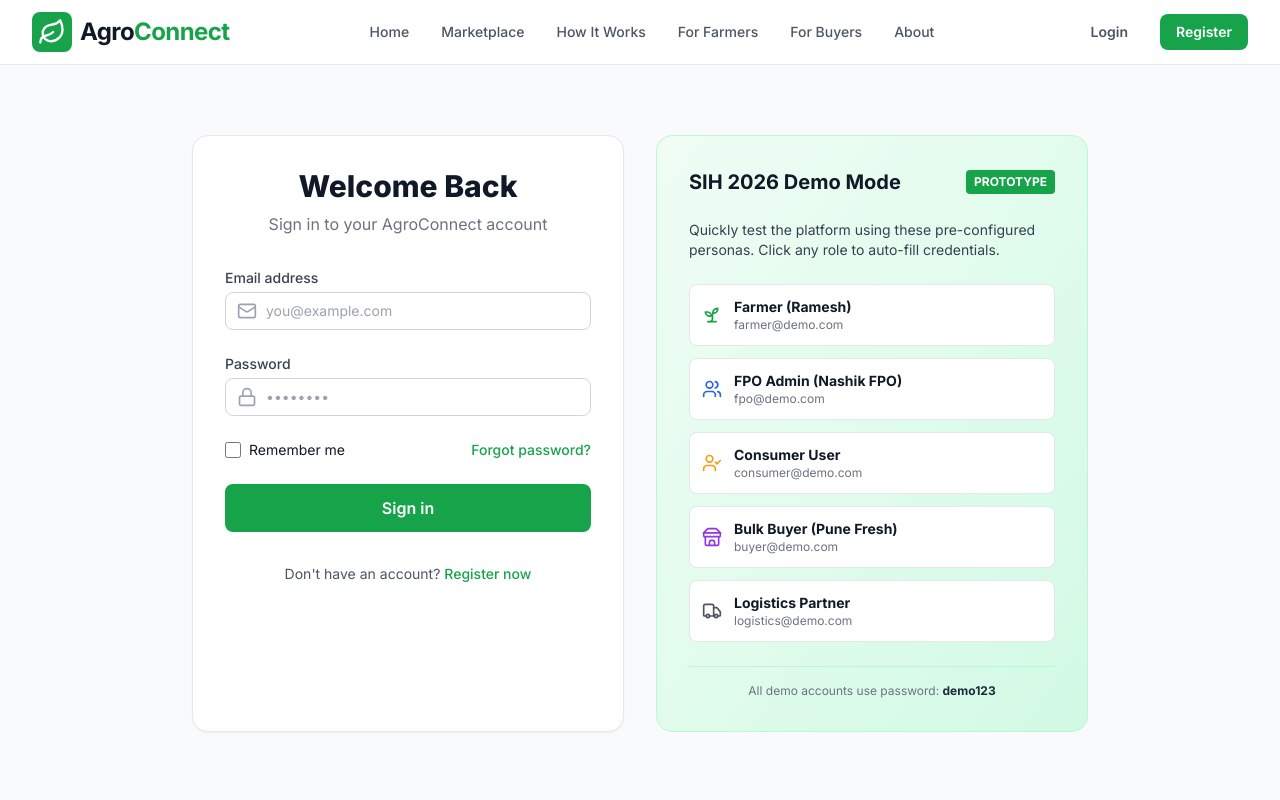
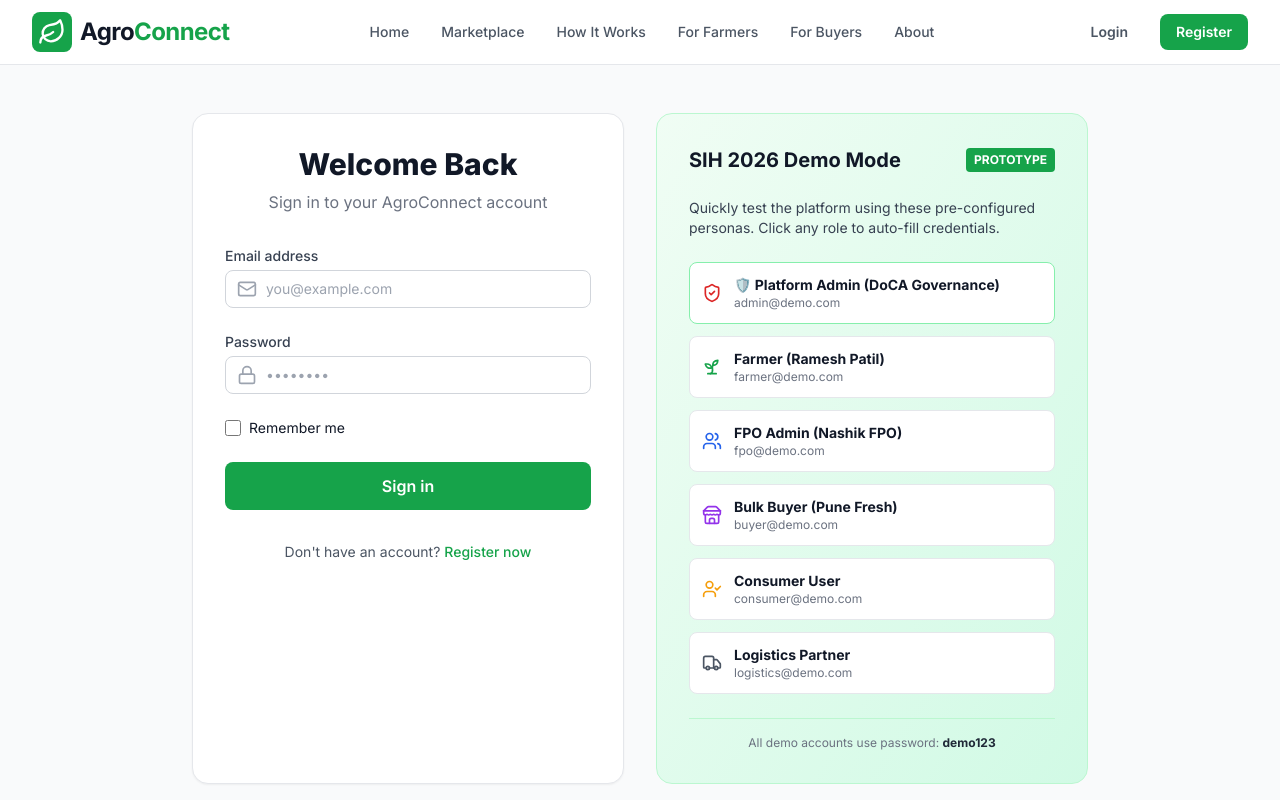
Before and after one commit to lokendrakkumar01/KisanDirect, a React (Vite) app in the folder client/: page /login in a window 1280 px wide. Shown: the top 800 px of the page. Built offline with nearby package versions, Linux system fonts and the light colour scheme.

Commit message:
Add localhost Admin Portal testing instructions and demo login to README.md

```diff
--- a/client/src/pages/auth/LoginPage.jsx
+++ b/client/src/pages/auth/LoginPage.jsx
@@ -1,9 +1,10 @@
 import React, { useState } from 'react';
 import { Link, useNavigate } from 'react-router-dom';
-import { Mail, Lock, UserCheck, Sprout, Store, Truck, ShieldAlert, Users } from 'lucide-react';
+import { Mail, Lock, UserCheck, Sprout, Store, Truck, ShieldAlert, Users, ShieldCheck } from 'lucide-react';
 import { PublicLayout } from '../../components/layout/PublicLayout';
 import { Button } from '../../components/ui/Button';
 import { useAuth, getRoleDashboardPath } from '../../contexts/AuthContext';
+
 export const LoginPage = () => {
     const [email, setEmail] = useState('');
     const [password, setPassword] = useState('');
@@ -11,6 +12,7 @@ export const LoginPage = () => {
     const [isLoading, setIsLoading] = useState(false);
     const { login } = useAuth();
     const navigate = useNavigate();
+
     const handleLogin = async (e) => {
         e.preventDefault();
         setError('');
@@ -26,11 +28,14 @@ export const LoginPage = () => {
             setIsLoading(false);
         }
     };
+
     const setDemoCreds = (demoEmail) => {
         setEmail(demoEmail);
         setPassword('demo123');
     };
-    return (<PublicLayout>
+
+    return (
+        <PublicLayout>
             <div className="min-h-[calc(100vh-64px)] flex items-center justify-center bg-gray-50 py-12 px-4 sm:px-6 lg:px-8">
                 <div className="w-full max-w-4xl grid grid-cols-1 md:grid-cols-2 gap-8">
 
@@ -41,9 +46,11 @@ export const LoginPage = () => {
                             <p className="text-gray-500 mt-2">Sign in to your AgroConnect account</p>
                         </div>
 
-            {error && (<div className="bg-red-50 border border-red-200 text-red-600 px-4 py-3 rounded-lg mb-6 flex items-center">
+                        {error && (
+                            <div className="bg-red-50 border border-red-200 text-red-600 px-4 py-3 rounded-lg mb-6 flex items-center">
                                 <ShieldAlert className="w-5 h-5 mr-2"/> {error}
-              </div>)}
+                            </div>
+                        )}
 
                         <form onSubmit={handleLogin} className="space-y-6">
                             <div>
@@ -52,7 +59,14 @@ export const LoginPage = () => {
                                     <div className="absolute inset-y-0 left-0 pl-3 flex items-center pointer-events-none">
                                         <Mail className="h-5 w-5 text-gray-400"/>
                                     </div>
-                  <input type="email" required value={email} onChange={(e) => setEmail(e.target.value)} className="block w-full pl-10 pr-3 py-2 border border-gray-300 rounded-lg focus:ring-green-500 focus:border-green-500 sm:text-sm" placeholder="you@example.com"/>
+                                    <input
+                                        type="email"
+                                        required
+                                        value={email}
+                                        onChange={(e) => setEmail(e.target.value)}
+                                        className="block w-full pl-10 pr-3 py-2 border border-gray-300 rounded-lg focus:ring-green-500 focus:border-green-500 sm:text-sm"
+                                        placeholder="you@example.com"
+                                    />
                                 </div>
                             </div>
 
@@ -62,7 +76,14 @@ export const LoginPage = () => {
                                     <div className="absolute inset-y-0 left-0 pl-3 flex items-center pointer-events-none">
                                         <Lock className="h-5 w-5 text-gray-400"/>
                                     </div>
-                  <input type="password" required value={password} onChange={(e) => setPassword(e.target.value)} className="block w-full pl-10 pr-3 py-2 border border-gray-300 rounded-lg focus:ring-green-500 focus:border-green-500 sm:text-sm" placeholder="••••••••"/>
+                                    <input
+                                        type="password"
+                                        required
+                                        value={password}
+                                        onChange={(e) => setPassword(e.target.value)}
+                                        className="block w-full pl-10 pr-3 py-2 border border-gray-300 rounded-lg focus:ring-green-500 focus:border-green-500 sm:text-sm"
+                                        placeholder="••••••••"
+                                    />
                                 </div>
                             </div>
 
@@ -70,9 +91,6 @@ export const LoginPage = () => {
                                 <div className="flex items-center">
                                     <input id="remember-me" type="checkbox" className="h-4 w-4 text-green-600 focus:ring-green-500 border-gray-300 rounded"/>
                                     <label htmlFor="remember-me" className="ml-2 block text-sm text-gray-900">Remember me</label>
-                </div>
-                <div className="text-sm">
-                  <a href="#" className="font-medium text-green-600 hover:text-green-500">Forgot password?</a>
                                 </div>
                             </div>
 
@@ -100,10 +118,18 @@ export const LoginPage = () => {
                         </p>
 
                         <div className="space-y-3">
+                            <button onClick={() => setDemoCreds('admin@demo.com')} className="w-full flex items-center p-3 bg-white border border-green-300 rounded-lg hover:border-green-600 hover:shadow-sm transition group">
+                                <ShieldCheck className="w-5 h-5 text-red-600 mr-3 group-hover:scale-110 transition"/>
+                                <div className="text-left">
+                                    <div className="font-bold text-gray-900 text-sm">🛡️ Platform Admin (DoCA Governance)</div>
+                                    <div className="text-xs text-gray-500">admin@demo.com</div>
+                                </div>
+                            </button>
+
                             <button onClick={() => setDemoCreds('farmer@demo.com')} className="w-full flex items-center p-3 bg-white border border-gray-200 rounded-lg hover:border-green-500 hover:shadow-sm transition group">
                                 <Sprout className="w-5 h-5 text-green-600 mr-3 group-hover:scale-110 transition"/>
                                 <div className="text-left">
-                  <div className="font-bold text-gray-900 text-sm">Farmer (Ramesh)</div>
+                                    <div className="font-bold text-gray-900 text-sm">Farmer (Ramesh Patil)</div>
                                     <div className="text-xs text-gray-500">farmer@demo.com</div>
                                 </div>
                             </button>
@@ -116,19 +142,19 @@ export const LoginPage = () => {
                                 </div>
                             </button>
 
+                            <button onClick={() => setDemoCreds('buyer@demo.com')} className="w-full flex items-center p-3 bg-white border border-gray-200 rounded-lg hover:border-purple-500 hover:shadow-sm transition group">
+                                <Store className="w-5 h-5 text-purple-600 mr-3 group-hover:scale-110 transition"/>
+                                <div className="text-left">
+                                    <div className="font-bold text-gray-900 text-sm">Bulk Buyer (Pune Fresh)</div>
+                                    <div className="text-xs text-gray-500">buyer@demo.com</div>
+                                </div>
+                            </button>
+
                             <button onClick={() => setDemoCreds('consumer@demo.com')} className="w-full flex items-center p-3 bg-white border border-gray-200 rounded-lg hover:border-amber-500 hover:shadow-sm transition group">
                                 <UserCheck className="w-5 h-5 text-amber-500 mr-3 group-hover:scale-110 transition"/>
                                 <div className="text-left">
                                     <div className="font-bold text-gray-900 text-sm">Consumer User</div>
                                     <div className="text-xs text-gray-500">consumer@demo.com</div>
-                </div>
-              </button>
-
-              <button onClick={() => setDemoCreds('buyer@demo.com')} className="w-full flex items-center p-3 bg-white border border-gray-200 rounded-lg hover:border-purple-500 hover:shadow-sm transition group">
-                <Store className="w-5 h-5 text-purple-600 mr-3 group-hover:scale-110 transition"/>
-                <div className="text-left">
-                  <div className="font-bold text-gray-900 text-sm">Bulk Buyer (Pune Fresh)</div>
-                  <div className="text-xs text-gray-500">buyer@demo.com</div>
                                 </div>
                             </button>
 
@@ -147,5 +173,8 @@ export const LoginPage = () => {
                     </div>
                 </div>
             </div>
-    </PublicLayout>);
+        </PublicLayout>
+    );
 };
+
+export default LoginPage;
```
Also changed, not shown: 1 other file (tests, documents, lock files or other folders). Lines whose indentation alone changed are shown as unchanged.
